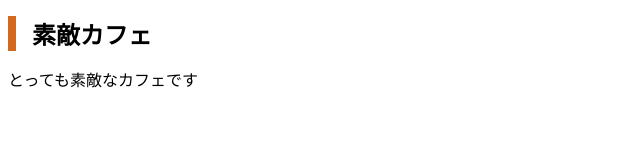
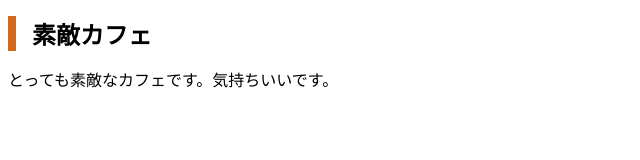
Before and after one commit to h1marketing/mycafe, a plain HTML site: page index.html in a window 1280 px wide. Shown: the whole page, without its empty margins (0-640 px from the left). Drawn offline with Linux system fonts and the light colour scheme; files that its build step writes are made by us from their sources.

Commit message:
Add files via upload

```diff
--- a/index.html
+++ b/index.html
@@ -8,7 +8,7 @@
 </head>
 <body>
   <h1>素敵カフェ</h1>
-  <p>とっても素敵なカフェです</p>
+  <p>とっても素敵なカフェです。気持ちいいです。</p>
 
 </body>
 </html>
```
